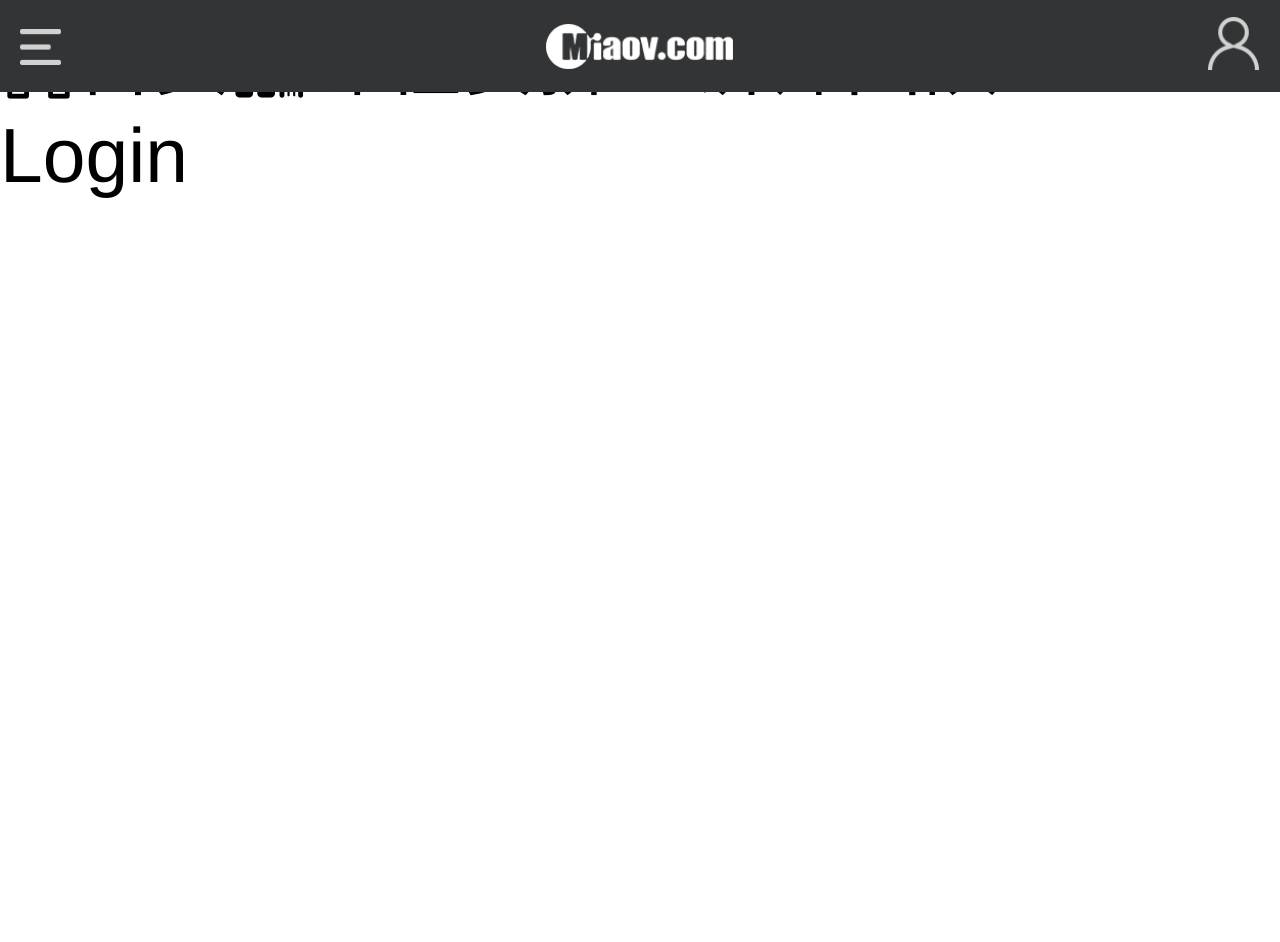
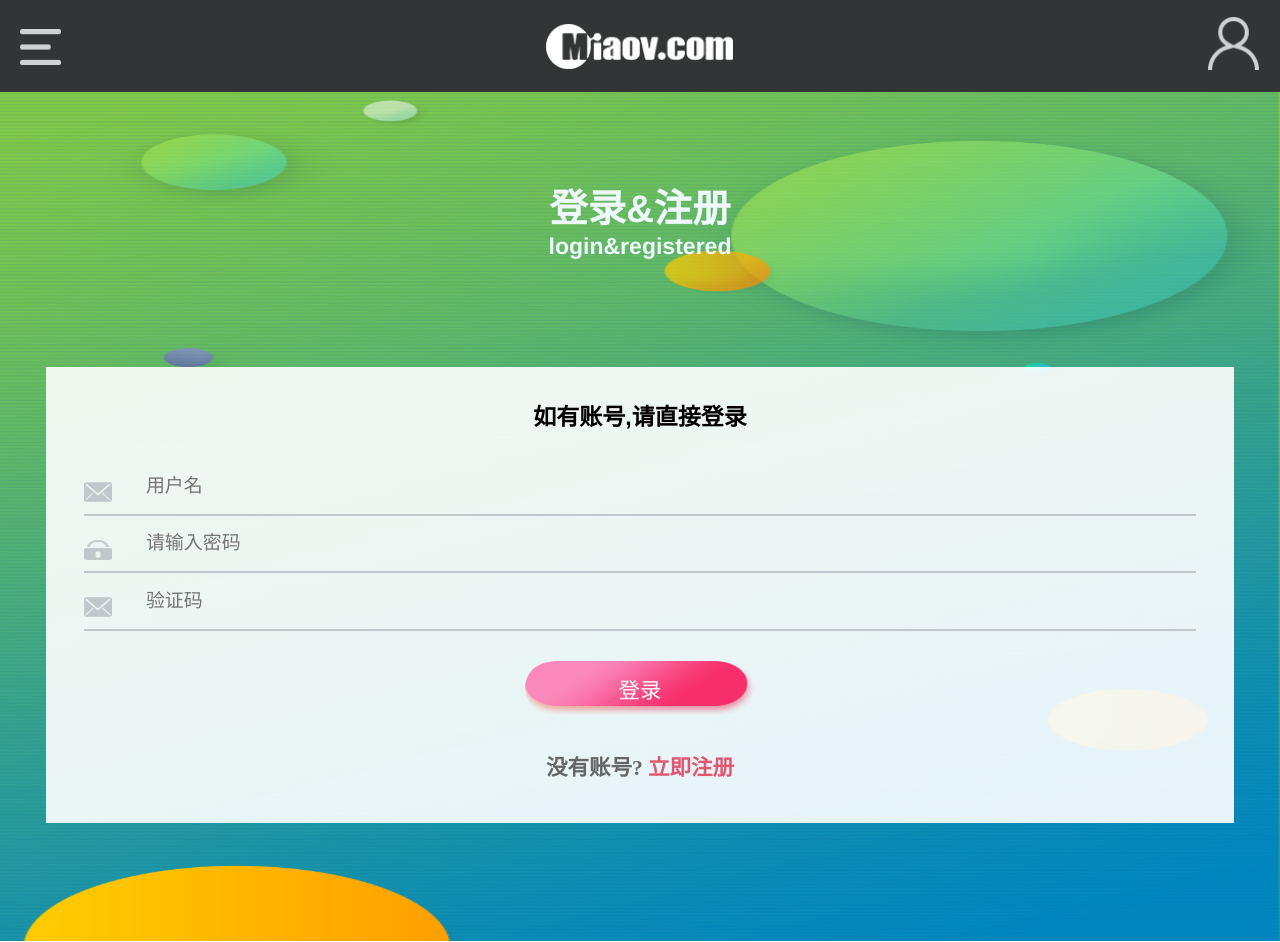
Before and after one commit to haochangdi123/react-miaov-app, a React (Create React App) app: page /login in a window 1280 px wide. Before the commit the page ends 800 px from the top, so only its background shows below. Built offline with nearby package versions, Linux system fonts and the light colour scheme; a web font is replaced by a local one.

Commit message:
登陆页面的ui
登陆页面的ui

```diff
--- a/src/assets/css/common.css
+++ b/src/assets/css/common.css
@@ -22,6 +22,12 @@
   height: 100%;
   background: url("../images/icon_menu.png") no-repeat;
   background-size: 100% 100%;
+}
+.show{
+    transform: translateX(0rem);
+}
+.unshow{
+    transform: translateX(-4rem);
 }
 .logo {
   width: 2.44rem;
--- /dev/null
+++ b/src/component/index.css
@@ -0,0 +1,135 @@
+#header {
+    height: 0.9rem;
+    background: #323436;
+    position: fixed;
+    width: 100%;
+    top: 0;
+    left: 0;
+    z-index: 999;
+}
+
+.menu {
+    position: absolute;
+    width: 0.9rem;
+    height: 0.9rem;
+    padding: 0.25rem;
+    box-sizing: border-box;
+}
+
+.menu-a {
+    text-indent: -999px;
+    overflow: hidden;
+    display: block;
+    width: 100%;
+    height: 100%;
+    background: url("../../assets/images/icon_menu.png") no-repeat;
+    background-size: 100% 100%;
+}
+
+.icon-size {
+    width: 0.36rem;
+    height: 0.36rem;
+    font-size: 0.36rem;
+    color: #d1d1d1;
+    line-height: 0.36rem;
+}
+
+.logo {
+    width: 3.23rem;
+    height: 0.67rem;
+    margin: 0 auto;
+    padding: 0.23rem 0.7rem 0 0.7rem;
+    background: url("../../assets/images/logo.png") no-repeat;
+    background-origin: content-box;
+    background-size: 100%;
+    text-indent: -999px;
+    overflow: hidden;
+    box-sizing: border-box;
+}
+
+.user {
+    width: 0.5rem;
+    height: 0.53rem;
+    position: absolute;
+    top: 0.17rem;
+    right: 0.2rem;
+    background: url("../../assets/images/icon_user.png") no-repeat;
+    background-size: 100% auto;
+}
+
+
+.menus {
+    box-sizing: border-box;
+    position: fixed;
+    left: 0;
+    top: 0;
+    padding: 1.2rem .5rem;
+    width: 3.5rem;
+    height: 100vh;
+    background: url("../../assets/images//menu.png") no-repeat;
+    background-size: cover;
+    z-index: 998;
+    transition: .5s transform;
+}
+.show{
+    transform: translateX(0rem);
+}
+.unshow{
+    transform: translateX(-3.5rem);
+}
+
+.menus a {
+    display: block;
+    font: .2rem/.9rem "宋体";
+    border-bottom: 1px solid rgba(255, 255, 255, .3);
+    color: rgba(255, 255, 255, .8);
+}
+/* .header-btn-left{
+    width: 1rem;
+    height: 1rem;
+} */
+.menus a:before {
+    font-size: .4rem;
+    margin: 0 .1rem;
+    color: rgba(255, 255, 255, .6);
+    vertical-align: middle;
+}
+
+.menus a:first-child {
+    border-top: 1px solid rgba(255, 255, 255, .3);
+}
+
+.menu{
+    display: flex;
+}
+.menu a{
+    font-size: .5rem;
+    color: rgba(255, 255, 255, .8)
+}
+.header-btn-right{
+    float: right;
+    display: flex;
+    /* flex-direction: column; */
+    justify-content: space-between;
+    width: 1.5rem;
+}
+.header-user{
+    margin-top: -0.5rem;
+    font-size: 0.4rem;
+    color: rgba(255, 255, 255, .8);
+    display: block;
+}
+.header-logout-btn{
+    background: #323436;
+    width: 1.2rem;
+    height: 0.6rem;
+    font-size: 0.3rem;
+    margin-top: -0.3rem;
+    position: absolute;
+    top: 1.2rem;
+    right: 0rem;
+    text-align: center;
+    line-height: 0.6rem;
+    color: white;
+
+}
--- a/src/component/menu.js
+++ b/src/component/menu.js
@@ -1,7 +1,8 @@
 import React from 'react'
+// import './index.css'
 
 function Menu() {
-    let txt = ''
+    let txt = true
     return (
         <nav className={"menus " + (txt ? "unshow" : "show")}>
             <a to='/home' className="iconfont icon-home active">首页</a>
--- a/src/views/login/index.js
+++ b/src/views/login/index.js
@@ -1,9 +1,48 @@
 import React from 'react'
+import './login.css'
+
+import LoginBox from './login'
 
 function Login() {
     return (
-        <div>
-            Login
+        <div className="warpBox">
+            <h2 className="login_register">
+                <p>登录&注册</p>
+                <span>login&registered</span>
+            </h2>
+            <div className="login_warp">
+                <div className="login_register_box">
+                    <LoginBox></LoginBox>
+
+                    <div className="register_box">
+                        <h3>注册账号</h3>
+                        <div className="login_from">
+                            <p>
+                                <input placeholder='用户名'
+                                ></input>
+                            </p>
+                            <p>
+                                <input placeholder='请输入密码'
+                                ></input>
+                            </p>
+                            <p>
+                                <input placeholder='请确认密码'
+                                ></input>
+                            </p>
+                            <p>
+                                <input
+                                ></input>
+                            </p>
+                            <button className="login_but"
+                            >马上注册</button>
+                            <p className="login_txt">
+                                已有账号? <a>立即登录</a>
+                            </p>
+                        </div>
+                    </div>
+
+                </div>
+            </div>
         </div>
     )
 }
--- /dev/null
+++ b/src/views/login/login.css
@@ -0,0 +1,159 @@
+.warpBox{
+    position: absolute;
+    left: 0;
+    top: 0.9rem;
+    width: 100%;
+    min-height: 100%;
+    background: url(/src/assets/images/login_bg.jpg) no-repeat;
+    background-size: 100% 100%;
+    z-index: 100;
+}
+.login_register{
+    width: 100%;
+    margin: 1.4rem auto;
+    text-align: center;
+    box-sizing: border-box;
+    display: flex;
+    flex-direction: column;
+}
+.login_register p{
+    font-size: 0.5rem;
+    color: aliceblue;
+}
+.login_register span{
+    font-size: 0.3rem;
+    color: aliceblue;
+}
+
+.login_warp{
+    width: 100%;
+    height: 100%;
+    /* margin: 0 0.1rem; */
+    padding: 0 0.6rem;
+    box-sizing: border-box;
+    padding-bottom: 1.55rem;
+    /* position: relative; */
+}
+.login_register_box{
+    transform-style: preserve-3d;
+    height: 100%;
+    position: relative;
+    transition: .5s;
+    background: rgba(255, 255, 255, 0.9);
+    /* text-align: center; */
+    transform: rotateY(0deg);
+    position: relative;
+}
+.login_register_box1{
+    transform-style: preserve-3d;
+    height: 100%;
+    position: relative;
+    transition: .5s;
+    background: rgba(255, 255, 255, 0.9);
+    /* text-align: center;  */
+    transform: rotateY(-180deg);
+    position: relative;
+}
+
+.login_box{
+    /* position: absolute; */
+    top:0;
+    width: 100%;
+    height: 100%;
+    padding: 0.4rem 0.5rem 0 0.5rem;
+    box-sizing: border-box;
+    text-align: center;
+    /* display: none; */
+    /* transform: rotateY(0deg); */
+    backface-visibility: hidden;
+}
+.loginImg img{
+    width: 1.2rem;
+    height: 1.2rem;
+}
+.loginImg figcaption{
+   font-size: 0.3rem;
+   font-weight: bold;
+}
+
+.login_from{
+    margin-top: 0.35rem;
+}
+.login_from p input{
+    height: 0.72rem;
+    /* background: url(/src/assets/images/icon_email.png) no-repeat left 0.30666667rem;/ */
+    /* background-size: 0.36666667rem 0.26rem; */
+    color: #666666;
+    font: 0.24666667rem / 0.97333333rem fzlt;
+    /* text-indent: 0.8rem; */
+    display: block;
+    width: 100%;
+    border-bottom: 0.02666667rem solid #c1c8cb;
+}
+.login_from p input[type='password']{
+    background: url(/src/assets/images/icon_lock.png) no-repeat left 0.30666667rem;
+    background-size: 0.36666667rem 0.26rem;
+    height: 0.72rem;
+    color: #666666;
+    font: 0.24666667rem / 0.97333333rem fzlt;
+    text-indent: 0.8rem;
+    display: block;
+    width: 100%;
+    border-bottom: 0.02666667rem solid #c1c8cb;
+}
+.login_from p input[type='text']{
+    background: url(/src/assets/images/icon_email.png) no-repeat left 0.30666667rem;
+    background-size: 0.36666667rem 0.26rem;
+    height: 0.72rem;
+    color: #666666;
+    font: 0.24666667rem / 0.97333333rem fzlt;
+    text-indent: 0.8rem;
+    display: block;
+    width: 100%;
+    border-bottom: 0.02666667rem solid #c1c8cb;
+
+}
+.login_but{
+    color: #fff;
+    width: 3rem;
+    height: 0.7rem;
+    border: none;
+    font: 0.28rem fzlt;
+    background: url(/src/assets/images/btn_bg.png) no-repeat;
+    background-size: 100% 100%;
+    /* box-shadow: 0.02666667rem 0.02666667rem 0.06666667rem rgba(255, 86, 113, 0.5); */
+    border-radius: 0.46666667rem;
+    display: block;
+    margin: 0.4rem auto 0;
+}
+.login_txt{
+    text-align: center;
+    font: bold 0.28rem / 1.4rem fzlt;
+    color: #666666;
+}
+.login_txt a{
+    color: #e15671;
+}
+
+.register_box{
+    position: absolute;
+    top:0;
+    width: 100%;
+    height: 100%;
+    background: rgba(255, 255, 255, 0.9);
+    -webkit-backface-visibility: hidden;
+    backface-visibility: hidden;
+    box-shadow: 0.06666667rem 0.06666667rem 0.13333333rem rgba(57, 160, 136, 0.5);
+    padding: 0.4rem 0.5rem 0 0.5rem;
+    box-sizing: border-box;
+    transform: rotateY(180deg)
+}
+.register_box h3{
+    font: bold 0.4rem / 1.52rem fzlt;
+    text-align: center;
+    height: 1.2rem;
+}
+.verify{
+    float: left;
+    width: 3.6rem;
+  }
--- /dev/null
+++ b/src/views/login/login.js
@@ -0,0 +1,56 @@
+import React, { useState } from 'react'
+
+function LoginBox() {
+    const [user,setUser] = useState('')
+    const [password,setPasword] = useState('')
+    const [vcode,setVcode] = useState('')
+    return (
+        <div className="login_box">
+            <figure className="loginImg">
+                {/* <img src={logo}></img> */}
+                <figcaption>如有账号,请直接登录</figcaption>
+            </figure>
+            <div className="login_from">
+                <p>
+                    <input
+                        placeholder='用户名'
+                        type='text'
+                        value={user}
+                        onChange={(e) => {
+                            setUser(e.target.value)
+                            console.log(user);
+                        }}
+                    ></input>
+                </p>
+                <p>
+                    <input
+                        placeholder='请输入密码'
+                        type='password'
+                        value={password}
+                        onChange={(e) => {
+                            setPasword(e.target.value)
+                        }}
+                    ></input>
+                </p>
+                <p>
+                    <input
+                        placeholder='验证码'
+                        type='text'
+                        value={vcode}
+                        onChange={(e) => {
+                            setVcode(e.target.value)
+                        }}
+                    ></input>
+                </p>
+                <button className="login_but"
+                >登录</button>
+                <p className="login_txt">
+                    没有账号? <a onClick={() => {
+                    }}>立即注册</a>
+                </p>
+            </div>
+        </div>
+    )
+}
+
+export default LoginBox
```
